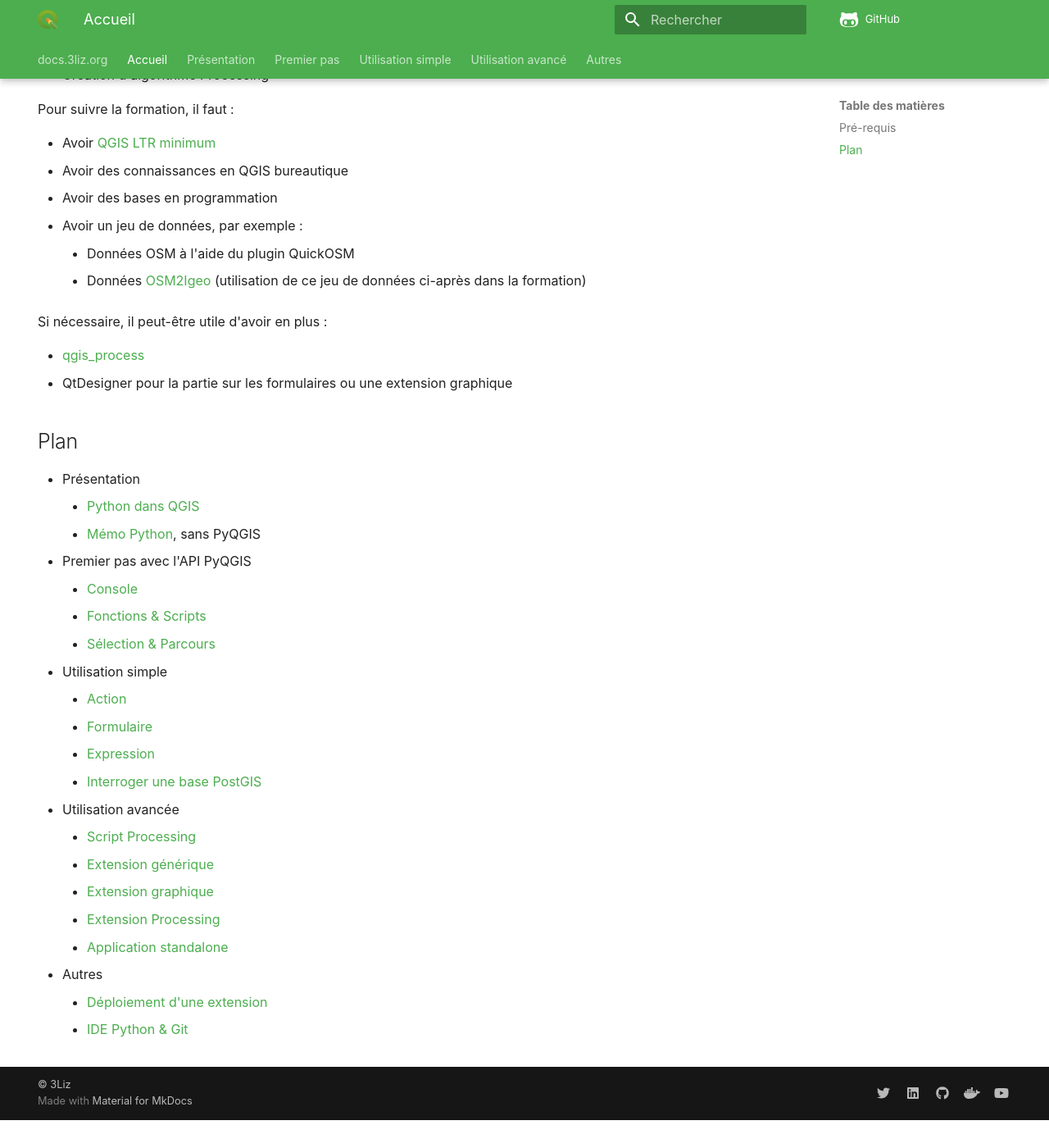
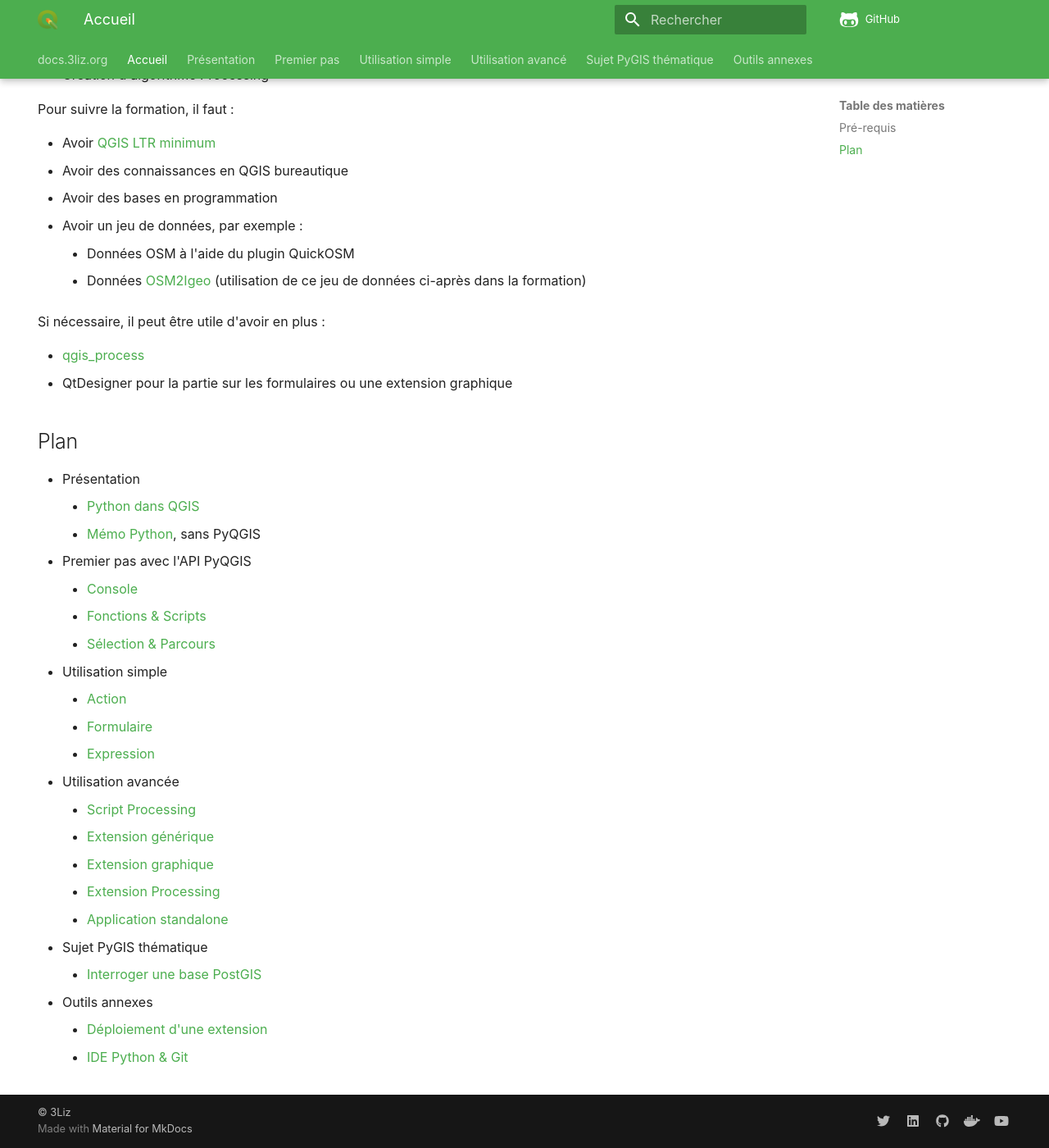
Before and after one commit to 3liz/formation-pyqgis, an MkDocs documentation site: the page built from docs/index.md, in a window 1280 px wide and 1400 px high, scrolled down 342 px. Shown: the whole window at 82% size. Built offline with MkDocs 1.6.1 and Material for MkDocs 9.7.7, drawn with Linux system fonts in a browser that asks for light colours; nearby versions of some CDN libraries; comment, search, counter and statistics services are not loaded; before the commit the page ends 1708 px from its top, so only the background shows below that.

Commit message:
Déplacement de la partie BDD PostGIS dans une autre section

```diff
--- a/docs/index.md
+++ b/docs/index.md
@@ -24,7 +24,7 @@
     * Données [OSM2Igeo](https://github.com/igeofr/osm2igeo) (utilisation de ce jeu de données ci-après dans
       la formation)
 
-Si nécessaire, il peut-être utile d'avoir en plus :
+Si nécessaire, il peut être utile d'avoir en plus :
 
 * [qgis_process](./standalone.md#qgis-process)
 * QtDesigner pour la partie sur les formulaires ou une extension graphique
@@ -50,6 +49,8 @@
     * [Extension graphique](extension-graphique.md)
     * [Extension Processing](extension-processing.md)
     * [Application standalone](standalone.md)
-* Autres
+* Sujet PyGIS thématique
+    * [Interroger une base PostGIS](postgis.md)
+* Outils annexes
     * [Déploiement d'une extension](extension-deploiement.md)
     * [IDE Python & Git](ide-git.md)
--- a/mkdocs.yml
+++ b/mkdocs.yml
@@ -22,14 +22,15 @@
       - Action: action.md
       - Formulaire: formulaire.md
       - Expression: expression.md
-      - PostGIS: postgis.md
     - Utilisation avancé:
       - Script Processing: script-processing.md
       - Extension Générique: extension-generique.md
       - Extension Graphique: extension-graphique.md
       - Extension Processing: extension-processing.md
       - Application standalone: standalone.md
-    - Autres:
+    - Sujet PyGIS thématique:
+      - PostGIS: postgis.md
+    - Outils annexes:
       - Déploiement d'une extension: extension-deploiement.md
       - IDE & Git: ide-git.md
 
```
Also changed, not shown: other parts of docs/index.md (+0 -1 lines).
